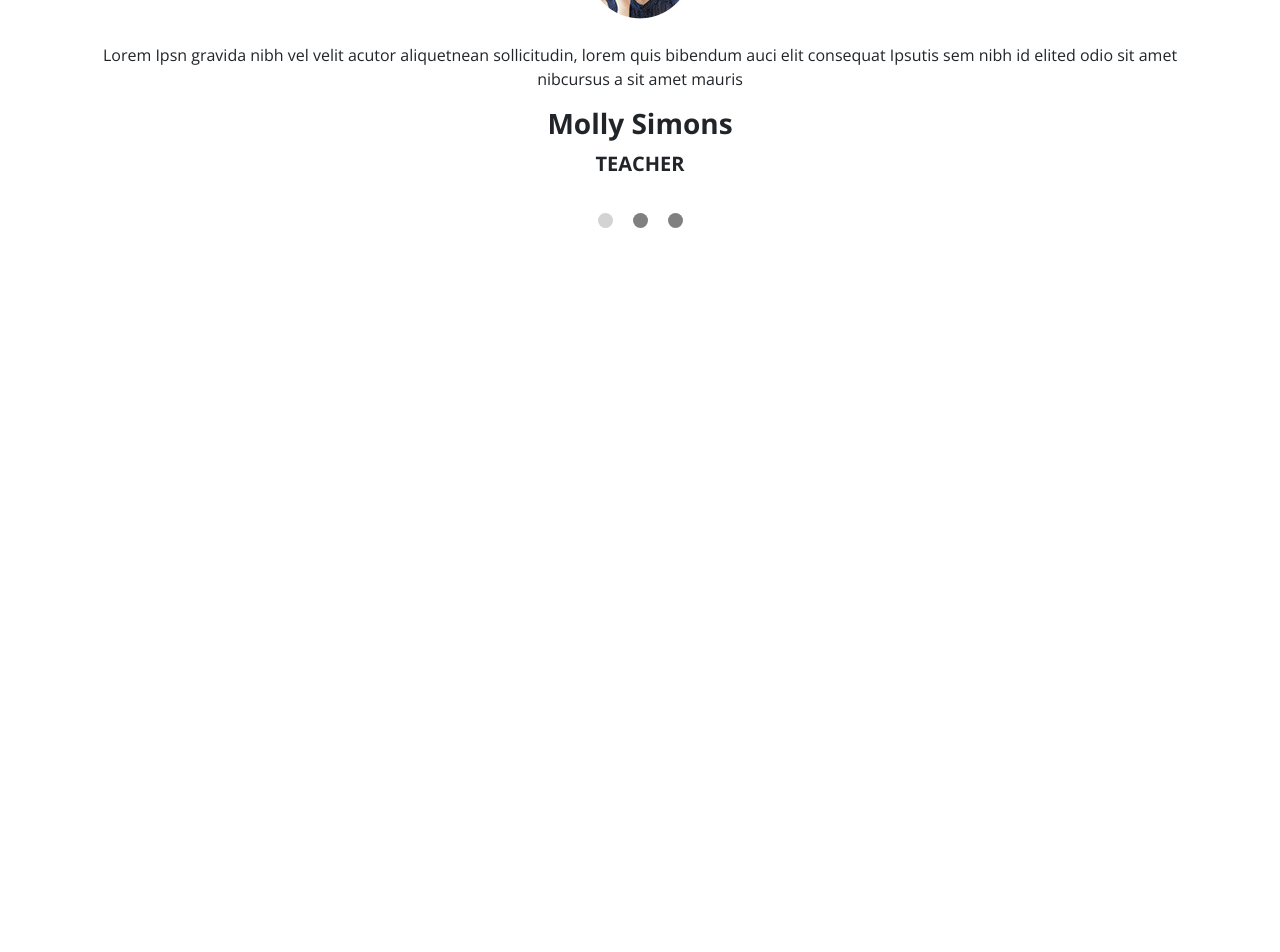
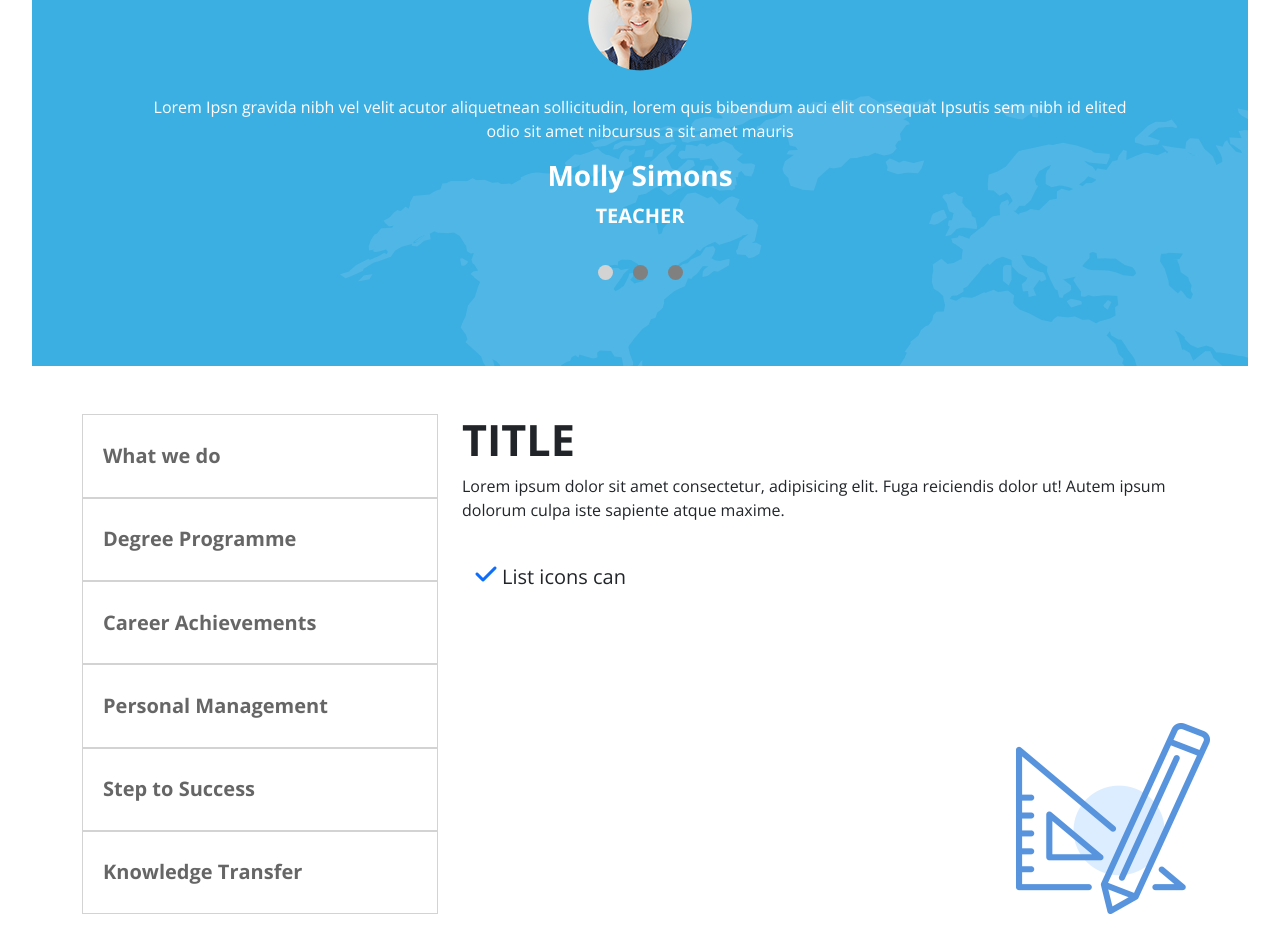
Before and after one commit to AleScla/proj-html-vuejs, a Vue app: page / in a window 1280 px wide. Shown: the part 2151-3103 px from the top of the page. Before the commit the page ends 2437 px from the top, so only its background shows below. Built offline with nearby package versions, Linux system fonts and the light colour scheme.

Commit message:
iniziato a strutturare section more info

```diff
--- a/src/components/AppMain.vue
+++ b/src/components/AppMain.vue
@@ -3,6 +3,7 @@ import {store} from '../store.js';
 import boxSection from './mainComponents/boxSection.vue';
 import homeTutoringSection from './mainComponents/homeTutoringSection.vue';
 import testimonialCarousel from './mainComponents/testimonialCarousel.vue';
+import MoreInfoSection from './mainComponents/MoreInfoSection.vue';
 
 
 export default {
@@ -14,7 +15,8 @@ export default {
   components: {
     boxSection,
     homeTutoringSection,
-    testimonialCarousel
+    testimonialCarousel,
+    MoreInfoSection
   },
 
 }
@@ -26,6 +28,7 @@ export default {
       <boxSection/>
       <homeTutoringSection/>
       <testimonialCarousel/>
+      <MoreInfoSection/>
     </main>
 
 </template>
--- /dev/null
+++ b/src/components/mainComponents/MoreInfoSection.vue
@@ -0,0 +1,83 @@
+<script>
+import {store} from '../../store.js';
+
+export default {
+  data() {
+    return {
+     store,
+    }
+  },
+
+}
+</script>
+
+<template>
+  <section id="more-info">
+        <div class="container  my-5">
+          <div class="row">
+            <div class="col-4">
+              <div v-for="thumb, index in store.thumbs" :key="index" class="thumb fs-5">
+                {{ thumb.thumbTitle }}
+              </div>
+            </div>
+            <!-- da gestire con un v-for e mettere in d-none in base all'index -->
+            <div class="col-8">
+              <h3> TITLE</h3>
+              <p>Lorem ipsum dolor sit amet consectetur, adipisicing elit. Fuga reiciendis dolor ut! Autem ipsum dolorum culpa iste sapiente atque maxime.</p>
+              <ul class="fa-ul">
+                <li class="py-4"><span class="fa-li text-primary"><i class="fa-solid fa-check fa-xl"></i></span>
+                  <p class="fs-5">List icons can</p>
+                </li>
+              </ul>
+              <div class="icon-container">
+                <img src="/img/h12-tabs-icon-1.png" >
+              </div>
+            </div>
+          </div>
+        </div>
+  </section>
+</template>
+
+<style lang="scss" scoped>
+@use '/src/assets/scss/partials/variables.scss' as *;
+#more-info{
+  .container{
+    height:500px;
+    .row{
+      height:100%;
+      .col-4{
+        height:100%;
+        .thumb{
+          height: calc(100% / 6);
+          width:100%;
+          display:flex;
+          flex-wrap:wrap;
+          align-items:center;
+          border:1px solid lightgrey;
+          padding-left:20px;
+          cursor:pointer;
+          font-weight:bold;
+          transition: all 0.2s ease-in-out;
+          color:#666666;
+          &:hover{
+            border-left:8px solid #40C4FF;
+            color:#40C4FF;
+          }
+        }
+      }
+      .col-8{
+        position:relative;
+        h3{
+          font-size:2.7rem;
+          font-weight:bold;
+        }
+        .icon-container{
+          position:absolute;
+          bottom:0;
+          right:0;
+        }
+      }
+    }
+  }
+}
+</style>
--- a/src/components/mainComponents/testimonialCarousel.vue
+++ b/src/components/mainComponents/testimonialCarousel.vue
@@ -12,8 +12,8 @@ export default {
 </script>
 
 <template>
-  <section id="testimonials-carousel" class="py-5">
-    <div class="container">
+  <section id="testimonial-carousel">
+    <div class="container text-white">
           <div class="slider-wrapper" >
               <template v-for="slide, slideIndex in store.testimCarousel">
                   <div class="carouselItem" :class="slideIndex != store.activeTestimonial ? 'd-none' : ''">
@@ -45,34 +45,16 @@ export default {
 
 <style lang="scss" scoped>
 @use '/src/assets/scss/partials/variables.scss' as *;
+
+
  #testimonial-carousel{
-  height:20vh;
+  height:500px;
   width:100%;
-  .slider-wrapper{
-   width:100%;
-   height:100%;
-   position:relative;
-   .carouselItem{
-    height:100%;
-    position:relative;
-    width:100%;
-      .carousel-text {
-        position:absolute;
-        color:white;
-        top:50%;
-        left:50%;
-        transform:translate(-50%, -50%);
-        text-align:center;
-          h1{
-            font-size:5rem;
-          }
-          p{
-            font-size:1.7rem;
-          }
-      }
-   }
-  }
-
+  padding: 100px;
+  max-width:95vw;
+  margin:0 auto;
+  background-image:url(/public/img/h5-parallax-img-1.png);
+  background-attachment: local;
 }
 .activebtn{
   width:15px;
--- a/src/store.js
+++ b/src/store.js
@@ -226,5 +226,109 @@ export const store = reactive ({
             subject: 'Virginia Foster',
             role: 'STUDENT'
         },
-    ]
+    ],
+    // sezione more info
+    thumbs:[
+        {
+            thumbTitle: 'What we do',
+            thumbText: [
+                {
+                    hdr: 'Learning Possibilities',
+                    text: 'Lorem ipsum gravida nibh vel velit auctor aliquetn sollicitudirem quibibendum auci elit cons equat ipsutis sem nibh id elit. Duis sed odio sit amet nibh vulputate cursus a sit amet mauris. Morbi accumsan ipsum velit. Nam nec tellus a odio tincidunt',
+                    list:[
+                        'We enrich live through learning',
+                        'Maximizing potential through individual attention.',
+                        'The trusted name for specialized training.',
+                        'People teach. People learn. This is where they connect.'
+                    ],
+
+                }
+            ],
+            img:'/img/h12-tabs-icon-1.png'
+        },
+
+        {
+            thumbTitle: 'Degree Programme',
+            thumbText: [
+                {
+                    hdr: 'Inspiring Minds',
+                    text: 'Lorem ipsum gravida nibh vel velit auctor aliquetn sollicitudirem quibibendum auci elit cons equat ipsutis sem nibh id elit. Duis sed odio sit amet nibh vulputate cursus a sit amet mauris. Morbi accumsan ipsum velit. Nam nec tellus a odio tincidunt',
+                    list:[
+
+                        'Maximizing potential through individual attention.',
+                        'We enrich live through learning',
+                        'People teach. People learn. This is where they connect.',
+                        'The trusted name for specialized training.'
+                    ]
+                }
+            ],
+            img:'/img/h12-tabs-icon-2.png'
+        },
+        {
+            thumbTitle: 'Career Achievements',
+            thumbText: [
+                {
+                    hdr: 'Investing in Knowledge',
+                    text: 'Lorem ipsum gravida nibh vel velit auctor aliquetn sollicitudirem quibibendum auci elit cons equat ipsutis sem nibh id elit. Duis sed odio sit amet nibh vulputate cursus a sit amet mauris. Morbi accumsan ipsum velit. Nam nec tellus a odio tincidunt',
+                    list:[
+                        'We enrich live through learning',
+                        'Maximizing potential through individual attention.',
+                        'The trusted name for specialized training.',
+                        'People teach. People learn. This is where they connect.'
+                    ]
+                }
+            ],
+            img:'/img/h12-tabs-icon-3.png'
+        },
+        {
+            thumbTitle: 'Personal Management',
+            thumbText: [
+                {
+                    hdr: 'Secure Your Future',
+                    text: 'Lorem ipsum gravida nibh vel velit auctor aliquetn sollicitudirem quibibendum auci elit cons equat ipsutis sem nibh id elit. Duis sed odio sit amet nibh vulputate cursus a sit amet mauris. Morbi accumsan ipsum velit. Nam nec tellus a odio tincidunt',
+                    list:[
+
+                        'Maximizing potential through individual attention.',
+                        'We enrich live through learning',
+                        'People teach. People learn. This is where they connect.',
+                        'The trusted name for specialized training.'
+                    ]
+                }
+            ],
+            img:'/img/h12-tabs-icon-4.png',
+        },
+        {
+            thumbTitle: 'Step to Success',
+            thumbText: [
+                {
+                    hdr: 'Where Learning Begins',
+                    text: 'Lorem ipsum gravida nibh vel velit auctor aliquetn sollicitudirem quibibendum auci elit cons equat ipsutis sem nibh id elit. Duis sed odio sit amet nibh vulputate cursus a sit amet mauris. Morbi accumsan ipsum velit. Nam nec tellus a odio tincidunt',
+                    list:[
+                        'We enrich live through learning',
+                        'Maximizing potential through individual attention.',
+                        'The trusted name for specialized training.',
+                        'People teach. People learn. This is where they connect.',
+                    ]
+                }
+            ],
+            img:'/img/h12-tabs-icon-5.png'
+        },
+        {
+            thumbTitle: 'Knowledge Transfer',
+            thumbText: [
+                {
+                    hdr: 'Knowledge is Power',
+                    text: 'Lorem ipsum gravida nibh vel velit auctor aliquetn sollicitudirem quibibendum auci elit cons equat ipsutis sem nibh id elit. Duis sed odio sit amet nibh vulputate cursus a sit amet mauris. Morbi accumsan ipsum velit. Nam nec tellus a odio tincidunt',
+                    list:[
+                        'Maximizing potential through individual attention.',
+                        'We enrich live through learning',
+                        'People teach. People learn. This is where they connect.',
+                        'The trusted name for specialized training.',
+                    ]
+                }
+            ],
+            img:'/img/h12-tabs-icon-6.png'
+        },
+    ],
+    thumbsActive: 0,
 })
```
